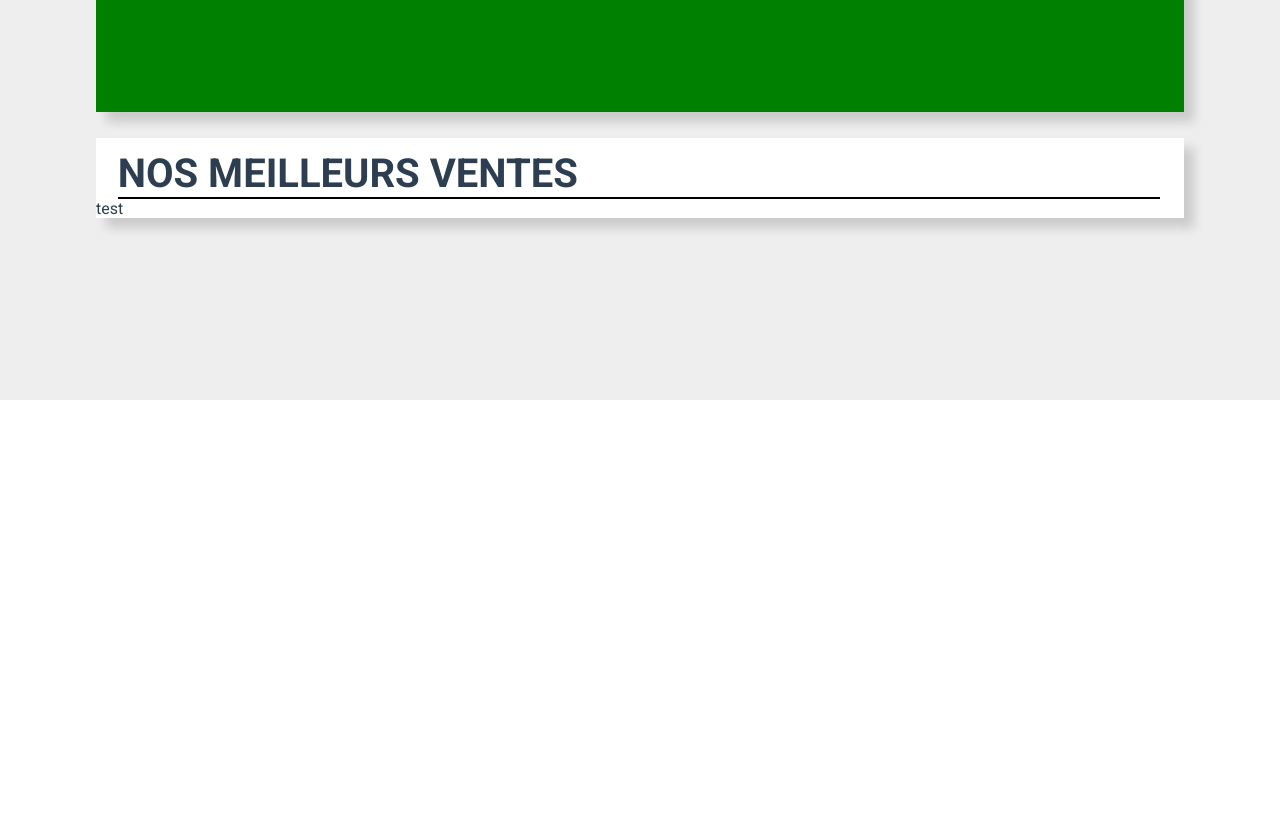
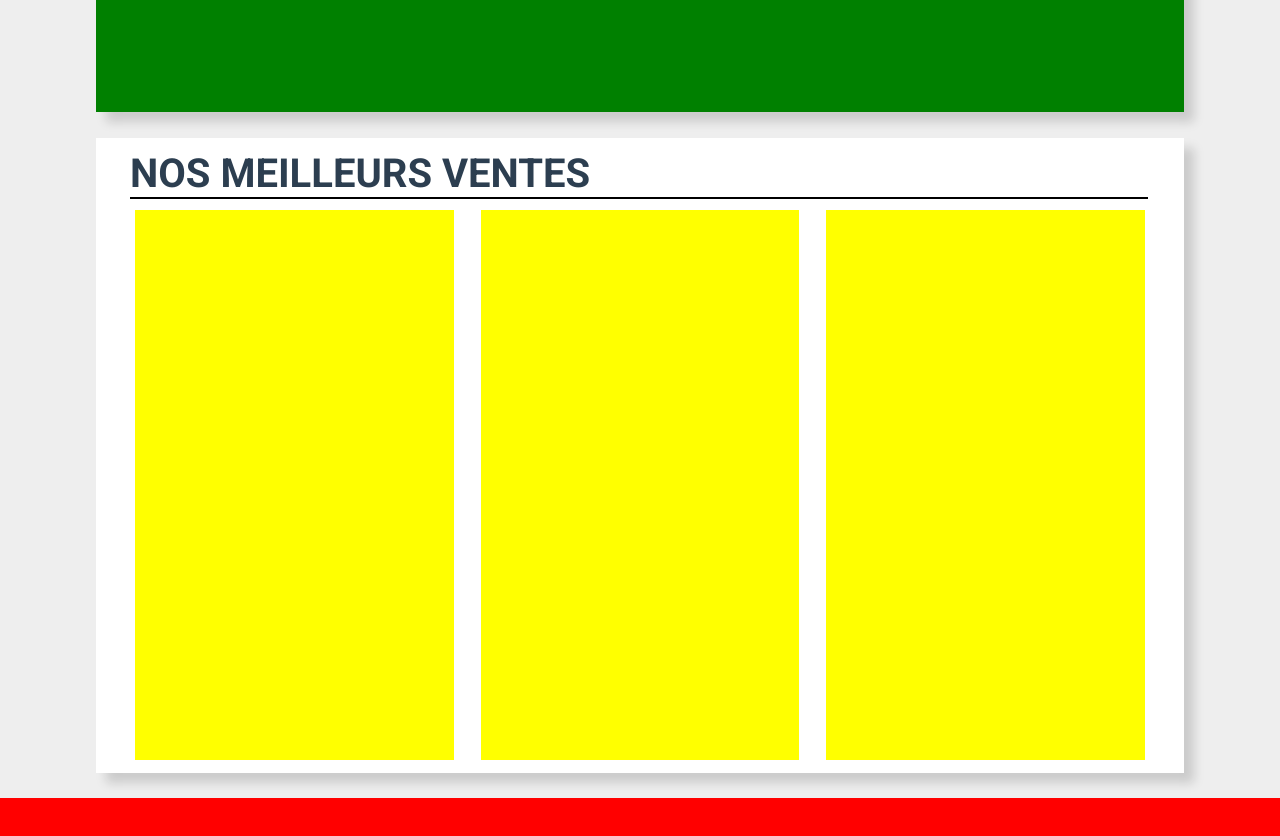
Before and after one commit to florianspk/Batavik, a Vue app in the folder front/: page /#/ in a window 1280 px wide. Shown: the part 400-1236 px from the top of the page. Before the commit the page ends 800 px from the top, so only its background shows below. Built offline with nearby package versions, Linux system fonts and the light colour scheme.

Commit message:
feat(product-card): Add base layout for landing page with products

```diff
--- a/front/src/App.vue
+++ b/front/src/App.vue
@@ -3,34 +3,42 @@
 
     <navbar />
     <router-view />
+    <v-footer />
 
   </div>
 </template>
 
 <script>
 import navbar from './components/global/g_navbar'
+import vFooter from './components/global/g_footer.vue'
 
 export default {
   name: "App",
   components: {
-    navbar
+    navbar,
+    vFooter
   }
 }
 </script>
 
 <style>
+*{
+  margin: 0;
+  padding: 0;
+}
 #app {
   font-family: 'Roboto', Avenir, Helvetica, Arial, sans-serif;
   -webkit-font-smoothing: antialiased;
   -moz-osx-font-smoothing: grayscale;
   color: var(--font-color-main);
+  overflow-x: hidden;
+  background: #eee;
 }
 
+@media screen and (orientation: portrait) {
   *{
     scrollbar-color: #eee transparent;
     scrollbar-width: thin;
-  margin: 0;
-  padding: 0;
   }
 
   /* Scrollbar style */
@@ -50,4 +58,5 @@ export default {
   *::-webkit-scrollbar-thumb:hover {
     background-color: #ccc;
   }
+}
 </style>
--- /dev/null
+++ b/front/src/components/global/g_footer.vue
@@ -0,0 +1,19 @@
+<template>
+  <div class="footer"></div>
+</template>
+
+<script>
+export default {
+name: 'v-footer'
+}
+</script>
+
+<style scoped lang="scss">
+.footer {
+    position: relative;
+    width: 100vw;
+    height: 120px;
+    margin-top: 2%;
+    background: red;
+}
+</style>
--- a/front/src/components/global/g_products.vue
+++ b/front/src/components/global/g_products.vue
@@ -1,6 +1,11 @@
 <template>
   <div class="product">
-    test
+    <div class="img"></div>
+    <div class="infos">
+      <h1 class="title">Nom du produit</h1>
+      <p class="descr">Description rapide</p>
+      <a href="" class="link">Voir plus</a>
+    </div>
   </div>
 </template>
 
@@ -10,6 +15,49 @@ export default {
 }
 </script>
 
-<style>
-
+<style scoped lang="scss">
+.product {
+  position: relative;
+  height: 550px;
+  width: 30%;
+  background: red;
+  overflow: hidden;
+  &:hover{
+    .infos {
+      bottom: 0%;
+      padding: 2%;
+      width: 96%;
+    }
+  }
+  .img {
+    position: relative;
+    width: 100%;
+    height: 100%;
+    background: yellow;
+  }
+  .infos {
+    position: absolute;
+    width: 100%;
+    height: 33%;
+    bottom: -33%;
+    background: red;
+    transition-duration: 0.5s;
+    .title {
+      text-align: center;
+      border-bottom: 0.3vh solid black;
+      margin-bottom: 2%;
+    }
+    .descr {
+      text-align: center;
+      font-size: 1.2rem;
+      margin-bottom: 2%;
+    }
+    .link {
+      display: block;
+      text-align: center;
+      text-decoration: none;
+      color: black;
+    }
+  }
+}
 </style>
--- a/front/src/components/global/g_section.vue
+++ b/front/src/components/global/g_section.vue
@@ -1,7 +1,11 @@
 <template>
   <div class="section">
     <h1 class="title"> {{title}} </h1>
-    <products />
+    <div class="product-list">
+      <products />
+      <products />
+      <products />
+    </div>
   </div>
 </template>
 
@@ -18,9 +22,10 @@ export default {
 <style scoped lang="scss">
 .section{
   display: flex;
-  width: 85vw;
+  width: 83vw;
   padding-top: 1%;
   margin: 2% auto 0 auto;
+  padding: 1%;
   flex-wrap: wrap;
   flex: 1 1 30%;
   flex-direction: column;
@@ -31,8 +36,15 @@ export default {
     flex: 1 1 70%;
     margin-left: 2%;
     margin-right: 2.2%;
+    margin-bottom: 1%;
     font-size: 2.5em;
     border-bottom: 0.3vh solid black;
+  }
+  .product-list{
+    display: flex;
+    flex-direction: row;
+    align-items: center;
+    justify-content: space-evenly;
   }
 }
 
--- a/front/src/views/Home.vue
+++ b/front/src/views/Home.vue
@@ -16,5 +16,5 @@ export default {
 </script>
 
 <style lang="scss" scoped>
-.home-page{ margin-top: 10vh; padding-top: 4vh; background: #eee; min-height: 86vh; }
+.home-page{ margin-top: 10vh; padding-top: 4vh; min-height: 86vh; }
 </style>
```
Lines whose indentation alone changed are shown as unchanged.
